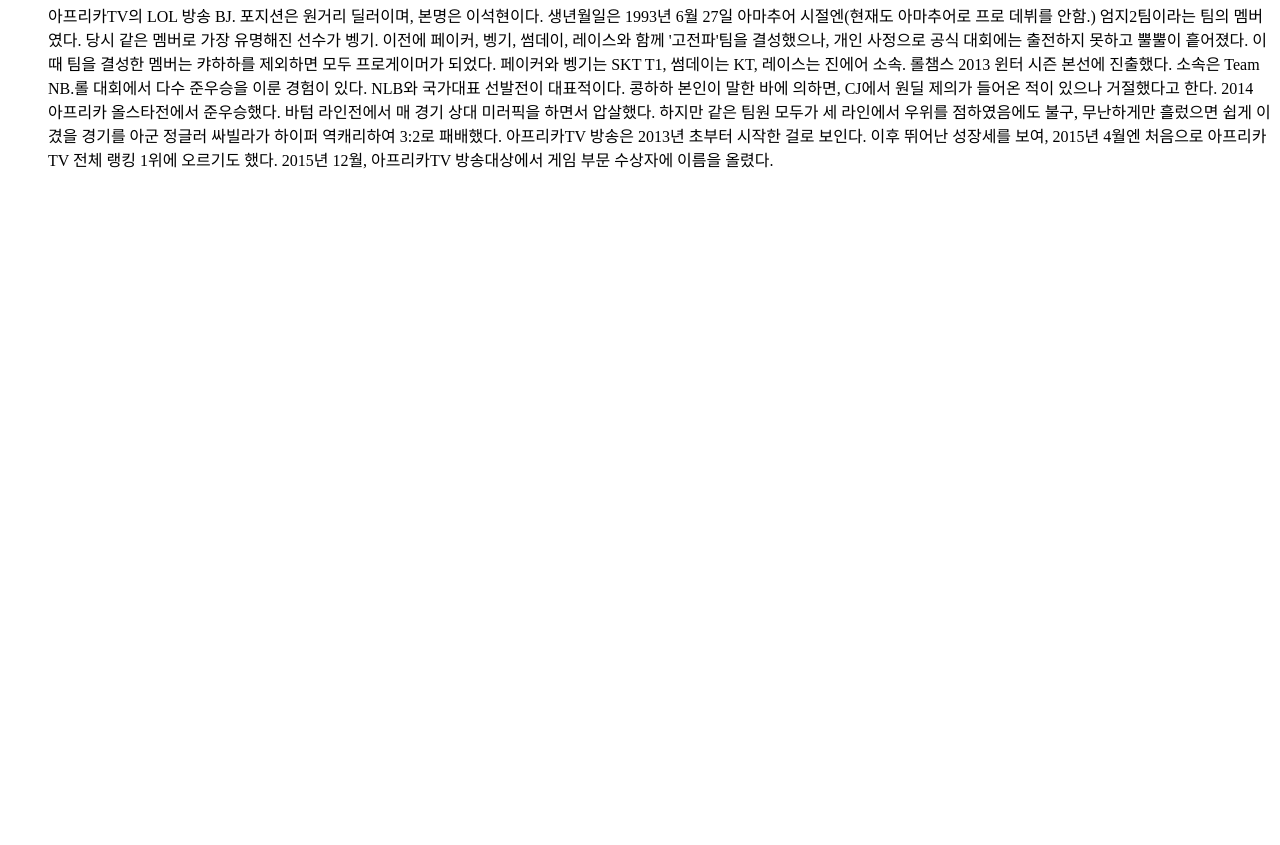
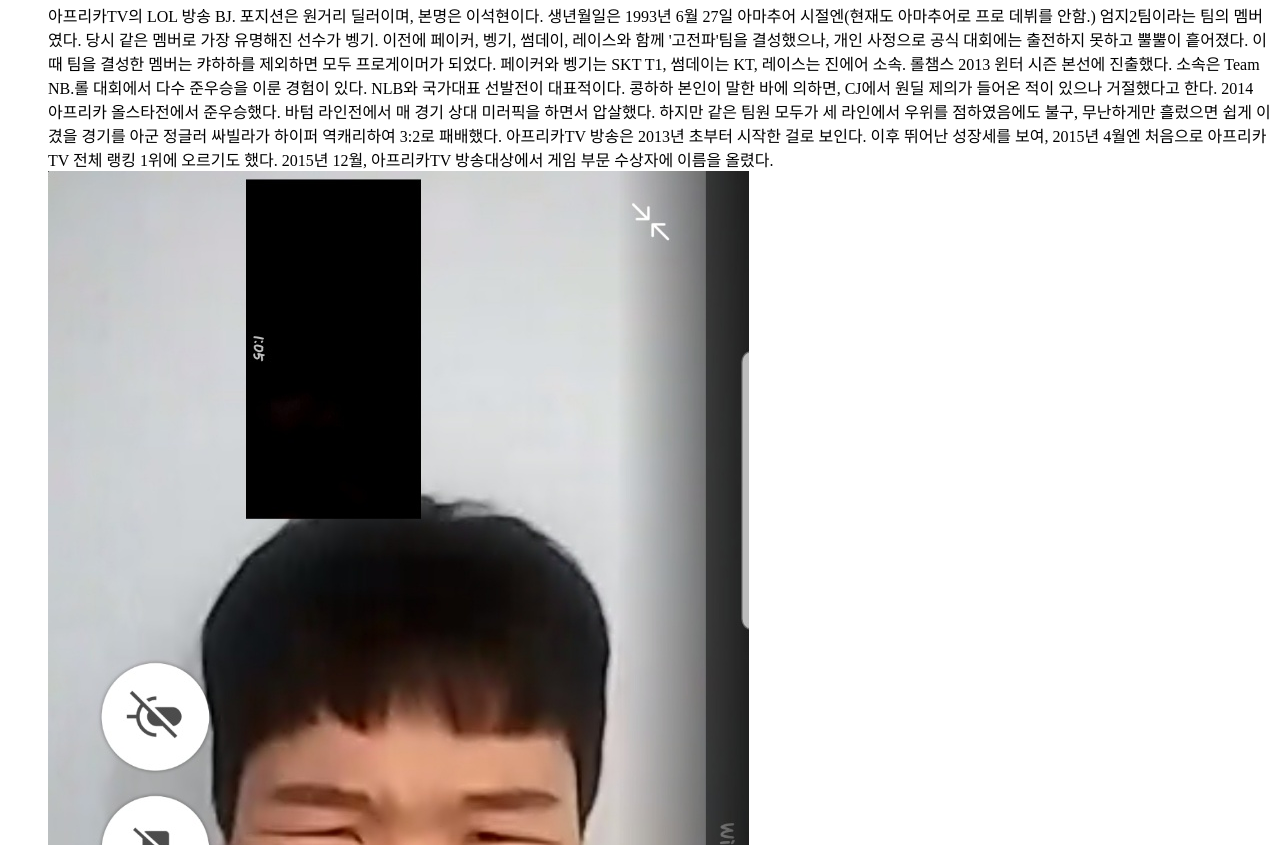
Before and after one commit to hyeokgwang/Feed, a plain HTML site: page 2.html in a window 1280 px wide. Shown: the part 315-1160 px from the top of the page. Before the commit the page ends 800 px from the top, so only its background shows below. Drawn offline with Linux system fonts and the light colour scheme.

Commit message:
second version

```diff
--- a/2.html
+++ b/2.html
@@ -33,5 +33,5 @@
 2014 아프리카 올스타전에서 준우승했다. 바텀 라인전에서 매 경기 상대 미러픽을 하면서 압살했다. 하지만 같은 팀원 모두가 세 라인에서 우위를 점하였음에도 불구, 무난하게만 흘렀으면 쉽게 이겼을 경기를 아군 정글러 싸빌라가 하이퍼 역캐리하여 3:2로 패배했다.
 아프리카TV 방송은 2013년 초부터 시작한 걸로 보인다. 이후 뛰어난 성장세를 보여, 2015년 4월엔 처음으로 아프리카TV 전체 랭킹 1위에 오르기도 했다.
 2015년 12월, 아프리카TV 방송대상에서 게임 부문 수상자에 이름을 올렸다.
+<img src="BB.jpg" widht="50%">
 </p>
-</body>
```
Also changed, not shown: 3.html (+1 -2 lines).
